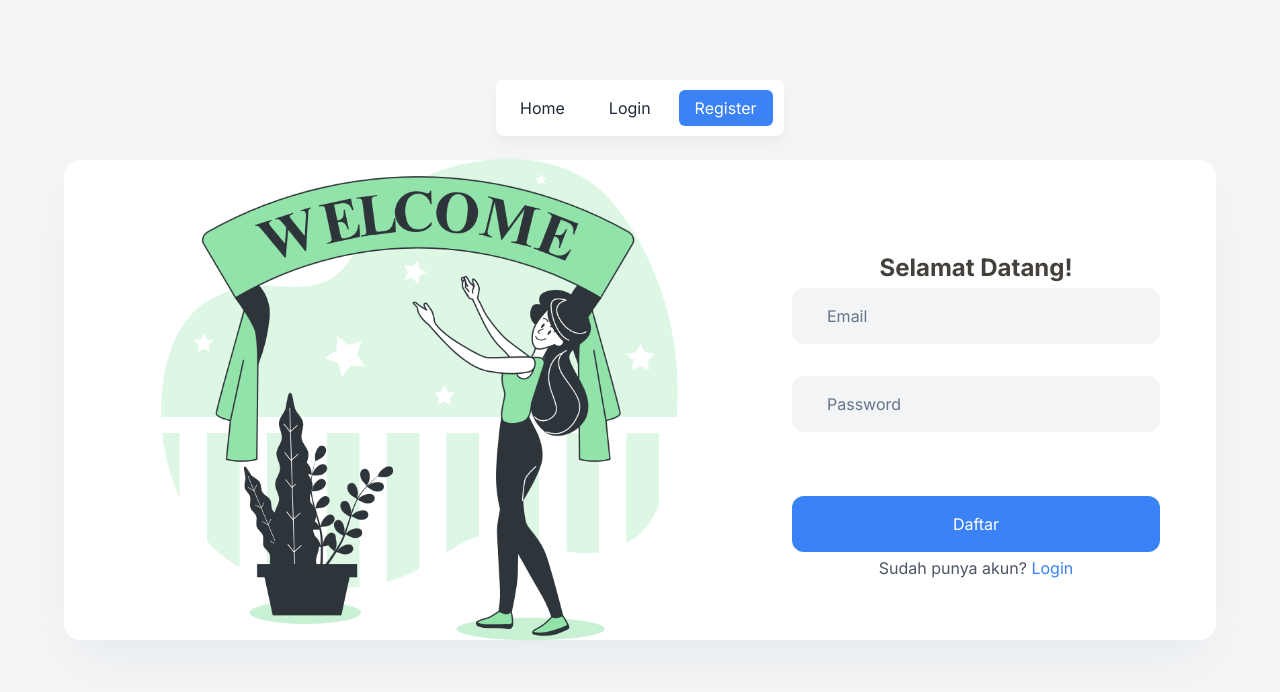
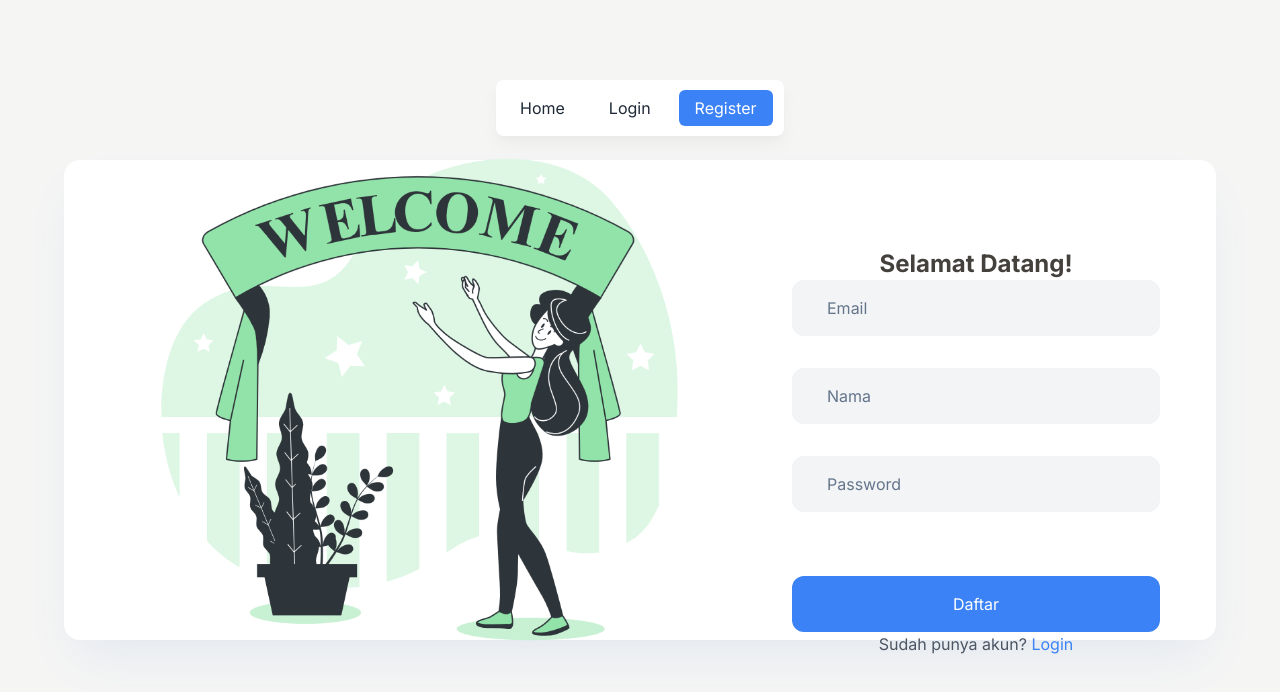
Before and after one commit to aacmal/finaki, a Next.js app: page /auth/register in a window 1280 px wide. Shown: the top 692 px of the page. Built offline with nearby package versions, Linux system fonts and the light colour scheme.

Commit message:
added auth api

```diff
--- a/app/auth/register/page.tsx
+++ b/app/auth/register/page.tsx
@@ -8,16 +8,44 @@ import InputWithLabel from "@/dls/Form/InputWithLabel";
 import Heading from "@/dls/Heading";
 import Image from "@/dls/Image";
 import { Routes } from "@/types/Routes";
+import { RegisterInput, registerUser } from "@/utils/api/authApi";
 import Link from "next/link";
 import React from "react";
+import { useForm, SubmitHandler } from "react-hook-form";
+import { useMutation } from "@tanstack/react-query";
 
 type Props = {};
 
 const RegisterPage = (props: Props) => {
-  function onSubmitHandler(e: React.FormEvent<HTMLFormElement>) {
-    e.preventDefault();
-    alert("registered");
-  }
+  const { register, handleSubmit } = useForm();
+
+  // const { mutate, isLoading, error } = useMutation(
+  //   (userData: RegisterInput) => registerUser(userData),
+  //   {
+  //     onSuccess: (data) => {
+  //       console.log("success");
+  //       console.log(data);
+  //     },
+  //     onError: (error) => {
+  //       console.log("error");
+  //       console.log(error);
+  //     },
+  //   }
+  // );
+
+  const registerUserToBacked = (userData: RegisterInput) => {
+    registerUser(userData)
+      .then((data) => {
+        console.log("success");
+        console.log(data);
+      })
+      .catch((error) => console.log(error));
+  };
+
+  const onSubmitHandler = (values: any) => {
+    console.log(values);
+    registerUserToBacked(values);
+  };
 
   return (
     <AuthCard>
@@ -30,7 +58,7 @@ const RegisterPage = (props: Props) => {
         <Heading level={1} className="text-center mt-2">
           Selamat Datang!
         </Heading>
-        <FormGroup onSubmit={onSubmitHandler}>
+        <FormGroup onSubmit={handleSubmit(onSubmitHandler)}>
           <InputWithLabel
             label="Email"
             id="email"
@@ -38,14 +66,25 @@ const RegisterPage = (props: Props) => {
             placeholder="contoh@mail.com"
             minLength={5}
             required
+            {...register("email")}
+          />
+          <InputWithLabel
+            label="Nama"
+            id="nama"
+            type="text"
+            placeholder="Nama Lengkap"
+            minLength={5}
+            required
+            {...register("name")}
           />
           <InputWithLabel
             label="Password"
             id="password"
             type="password"
-            placeholder="masukan password anda"
+            placeholder="*******"
             minLength={5}
             required
+            {...register("password")}
           />
           <Button width="full" type="submit" className="!mt-16">
             Daftar
--- a/app/layout.tsx
+++ b/app/layout.tsx
@@ -5,10 +5,22 @@ import classNames from "classnames";
 import "./globals.scss";
 import Navigation from "@/components/Navbar/Navigation";
 import useTheme from "../hooks/useTheme";
+import { QueryClientProvider, QueryClient } from "@tanstack/react-query";
+import { ReactQueryDevtools } from "@tanstack/react-query-devtools";
 
 // font set up
 const font = Inter({
   subsets: ["latin"],
+});
+
+// react query set up
+const queryClient = new QueryClient({
+  defaultOptions: {
+    queries: {
+      retry: false,
+      refetchOnWindowFocus: false,
+    },
+  },
 });
 
 export default function RootLayout({
@@ -27,8 +39,11 @@ export default function RootLayout({
       <body
         className={classNames("bg-stone-100 dark:bg-slate-800", font.className)}
       >
-        <Navigation />
-        <main>{children}</main>
+        <QueryClientProvider client={queryClient}>
+          <Navigation />
+          <main>{children}</main>
+          <ReactQueryDevtools />
+        </QueryClientProvider>
       </body>
     </html>
   );
--- a/components/dls/Form/InputWithLabel.tsx
+++ b/components/dls/Form/InputWithLabel.tsx
@@ -4,34 +4,29 @@ import EyeIcon from "@/icons/EyeIcon";
 import classNames from "classnames";
 import { useState } from "react";
 import IconWrapper from "../IconWrapper";
+import { forwardRef } from "react";
 
 import styles from "./InputWithLabel.module.scss";
 
-type Props = {
+interface Props extends React.InputHTMLAttributes<HTMLInputElement> {
   type: "text" | "number" | "password" | "email";
   placeholder: string;
   value?: string | number;
-  ref?: React.RefObject<HTMLInputElement>;
   label: string;
   id: string;
   defaultValue?: string;
   required?: boolean;
   minLength?: number;
   className?: string;
-};
+  error?: string;
+}
 
-const InputWithLabel = ({
-  id,
-  type,
-  placeholder,
-  value,
-  ref,
-  label,
-  className,
-  defaultValue,
-  required,
-  minLength,
-}: Props) => {
+// eslint-disable-next-line react/display-name
+const InputWithLabel = forwardRef(
+  (
+    { id, type, label, className, error, ...props }: Props,
+    ref: React.Ref<HTMLInputElement>
+  ) => {
     const [isPasswordVisible, setIsPasswordVisible] = useState<boolean>(false);
 
     return (
@@ -60,17 +55,23 @@ const InputWithLabel = ({
           }
           name={id}
           id={id}
-        placeholder={placeholder}
           ref={ref}
-        value={value}
-        defaultValue={defaultValue}
-        required={required}
-        minLength={minLength}
+          {...props}
         />
         <label htmlFor={id}>{label}</label>
+        {error && (
+          <small
+            role="alert"
+            className="text-red-500 absolute -bottom-5 font-semibold left-3"
+          >
+            Error
+          </small>
+        )}
         {type === "password" && (
           <IconWrapper
-          onClick={() => setIsPasswordVisible((currentState) => !currentState)}
+            onClick={() =>
+              setIsPasswordVisible((currentState) => !currentState)
+            }
             className={"toggleHide"}
           >
             <EyeIcon isVisible={isPasswordVisible} />
@@ -78,6 +79,7 @@ const InputWithLabel = ({
         )}
       </div>
     );
-};
+  }
+);
 
 export default InputWithLabel;
--- a/package.json
+++ b/package.json
@@ -10,15 +10,19 @@
   },
   "dependencies": {
     "@next/font": "^13.0.7",
+    "@tanstack/react-query": "^4.22.0",
+    "@tanstack/react-query-devtools": "^4.22.0",
     "@types/node": "18.11.13",
     "@types/react": "18.0.26",
     "@types/react-dom": "18.0.9",
+    "axios": "^1.2.2",
     "classnames": "^2.3.2",
     "eslint": "8.29.0",
     "eslint-config-next": "13.0.6",
     "next": "13.1.1",
     "react": "18.2.0",
     "react-dom": "18.2.0",
+    "react-hook-form": "^7.42.1",
     "recharts": "^2.2.0",
     "sass": "^1.56.2",
     "typescript": "4.9.4",
--- /dev/null
+++ b/types/Api.ts
@@ -0,0 +1,18 @@
+import { User } from "@/types/User";
+
+export interface GenericResponse {
+  status: string;
+  message: string;
+}
+
+export interface LoginResponse {
+  status: string;
+  accessToken: string;
+}
+
+export interface UserResponse {
+  status: string;
+  data: {
+    user: User;
+  };
+}
--- a/types/User.ts
+++ b/types/User.ts
@@ -1,4 +1,4 @@
-export interface User{
+export interface User {
   id: string;
   name: string;
   email: string;
--- /dev/null
+++ b/utils/api/authApi.ts
@@ -0,0 +1,52 @@
+import { GenericResponse, LoginResponse } from "@/types/Api";
+import { authApi } from "./config";
+
+export interface RegisterInput {
+  email: string;
+  password: string;
+  name: string;
+}
+
+const refreshAccessToken = async () => {
+  const response = await authApi.get<LoginResponse>("/refresh-token", {
+    withCredentials: true,
+  });
+  return response.data.accessToken;
+};
+
+export const loginUser = async (email: string, password: string) => {
+  const response = await authApi.post<LoginResponse>("/login", {
+    email,
+    password,
+  });
+  return response.data.accessToken;
+};
+
+export const registerUser = async (user: RegisterInput) => {
+  const response = await authApi.post("/register", user);
+  return response;
+};
+
+export const logoutUser = async () => {
+  const response = await authApi.delete<GenericResponse>("/logout", {
+    withCredentials: true,
+  });
+  return response.data;
+};
+
+export const getUser = async () => {
+  const response = await authApi.get<GenericResponse>("/user");
+  return response.data;
+};
+
+authApi.interceptors.response.use(
+  (response) => response,
+  async (error) => {
+    const originalRequest = error.config;
+    if (error.response.status === 401 && !originalRequest._retry) {
+      originalRequest._retry = true;
+      await refreshAccessToken();
+      return authApi(originalRequest);
+    }
+  }
+);
--- /dev/null
+++ b/utils/api/config.ts
@@ -0,0 +1,10 @@
+import axios from "axios";
+
+const BASE_URL = "http://localhost:3001/api/auth";
+
+export const authApi = axios.create({
+  baseURL: BASE_URL,
+  headers: {
+    "Content-Type": "application/json",
+  },
+});
```
Also changed, not shown: 1 other file (tests, documents, lock files or other folders). Lines whose indentation alone changed are shown as unchanged.
